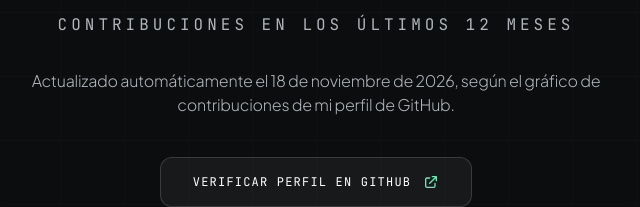
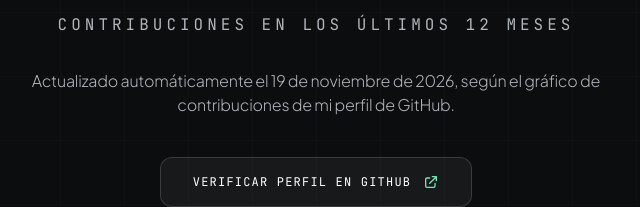
Before and after one commit to GuillermoEstefanPuello/GuillermoEstefanPuello.github.io, a plain HTML site: page index.html in a window 1280 px wide. Shown: the part 2551-2758 px from the top of the page, 324-964 px from the left. Drawn offline with Linux system fonts and the light colour scheme.

```diff
--- a/index.html
+++ b/index.html
@@ -278,7 +278,7 @@
           Contribuciones en los últimos 12 meses
         </p>
 <p class="max-w-xl mx-auto text-neutral-400 font-light text-sm sm:text-base leading-relaxed mb-10">
-          Actualizado automáticamente el <span data-contribs-date>18 de noviembre de 2026</span>, según el gráfico de contribuciones de mi perfil de GitHub.
+          Actualizado automáticamente el <span data-contribs-date>19 de noviembre de 2026</span>, según el gráfico de contribuciones de mi perfil de GitHub.
         </p>
 <a class="inline-flex items-center gap-3 px-8 py-4 rounded-xl bg-white/5 hover:bg-white/10 border border-white/15 text-white font-mono text-xs tracking-widest uppercase transition-all hover:scale-105 group" href="https://github.com/GuillermoEstefanPuello" rel="noopener noreferrer" target="_blank">
 <span>Verificar perfil en GitHub</span>
```
